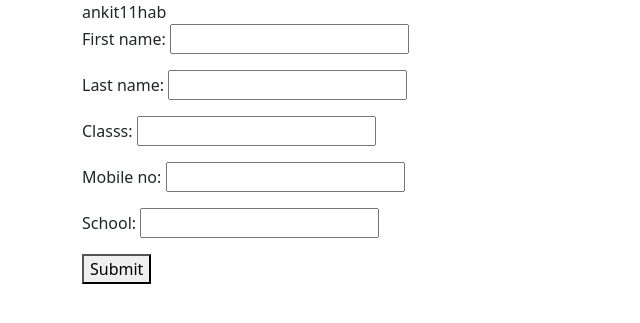
After one commit to ankit11hab/myBolooTeach, a Django app: page /profile in a window 1280 px wide. The commit adds this page. Shown: the top 323 px of the page, without its empty margins (0-640 px from the left). Run offline with Django 3.2, Linux system fonts and the light colour scheme; a user stored in the database is signed in.

Commit message:
User profile

```diff
--- a/base/forms.py
+++ b/base/forms.py
@@ -25,3 +25,10 @@ class SubmissionForm(forms.Form):
     question18 = forms.ChoiceField(choices=CHOICES, widget=forms.RadioSelect, required=False)
     question19 = forms.ChoiceField(choices=CHOICES, widget=forms.RadioSelect, required=False)
     question20 = forms.ChoiceField(choices=CHOICES, widget=forms.RadioSelect, required=False)
+
+class ProfileUpdateForm(forms.Form):
+     first_name = forms.CharField()
+     last_name = forms.CharField()
+     classs = forms.IntegerField()
+     mobile_no = forms.CharField()
+     school = forms.CharField()
--- /dev/null
+++ b/base/templates/base/profile_update.html
@@ -0,0 +1,9 @@
+{% extends 'base/base.html' %}
+{% block content %}
+    {{ user.username }}
+    <form method = "POST">
+        {% csrf_token %}
+        {{form.as_p}}
+        <button type = "submit">Submit</button>
+    </form>
+{% endblock %}
--- a/base/urls.py
+++ b/base/urls.py
@@ -3,6 +3,7 @@ from . import views
 
 urlpatterns = [
     path('', views.home, name='home'),
+    path('profile', views.profile_update, name='profile_update'),
     path('question/<int:pk>', views.detail_view, name='question-detail'),
     path('answers/<int:pk>', views.answer_form, name='answer-form'),
 ]
--- a/base/views.py
+++ b/base/views.py
@@ -2,14 +2,36 @@ from django.shortcuts import render, redirect
 from .models import Question
 from django.contrib.auth.decorators import login_required
 from django.contrib.auth.models import User
-from users.models import Submission
-from .forms import SubmissionForm
+from users.models import Submission, Profile
+from .forms import SubmissionForm, ProfileUpdateForm
 
 # Create your views here.
 @login_required
 def home(request):
+    user_profile = Profile.objects.filter(user = request.user).first()
+    # if user_profile.first_name == "" or user_profile.mobile_no == "" or user_profile.classs==0:
+    #     return redirect('profile_update')
+    if not user_profile:
+        return redirect('profile_update')
     questions = Question.objects.all()
-    return render(request, 'base/home.html',{'questions':questions})
+    return render(request, 'base/home.html',{'questions':questions,'profile':user_profile})
+
+@login_required
+def profile_update(request):
+    if request.method=='POST':
+        form = ProfileUpdateForm(request.POST)
+        print(form['first_name'].value())
+        first_name = form['first_name'].value()
+        last_name = form['last_name'].value()
+        classs = form['classs'].value()
+        mobile_no = form['mobile_no'].value()
+        school = form['school'].value()
+        profile = Profile(user=request.user, first_name = first_name, last_name=last_name, classs=classs, mobile_no=mobile_no, school=school)
+        profile.save()
+        return redirect('home')
+    else:
+        form = ProfileUpdateForm()
+    return render(request, 'base/profile_update.html',{'form':form})
 
 @login_required
 def detail_view(request,pk):
--- a/users/admin.py
+++ b/users/admin.py
@@ -1,5 +1,6 @@
 from django.contrib import admin
-from .models import Submission
+from .models import Profile, Submission
 
 # Register your models here.
 admin.site.register(Submission)
+admin.site.register(Profile)
```
Also changed, not shown: base/templates/base/home.html (+9 -4 lines), users/models.py (+11 -0 lines), db.sqlite3, users/migrations/0004_profile.py (added), users/migrations/0005_auto_20211201_1137.py (added).
